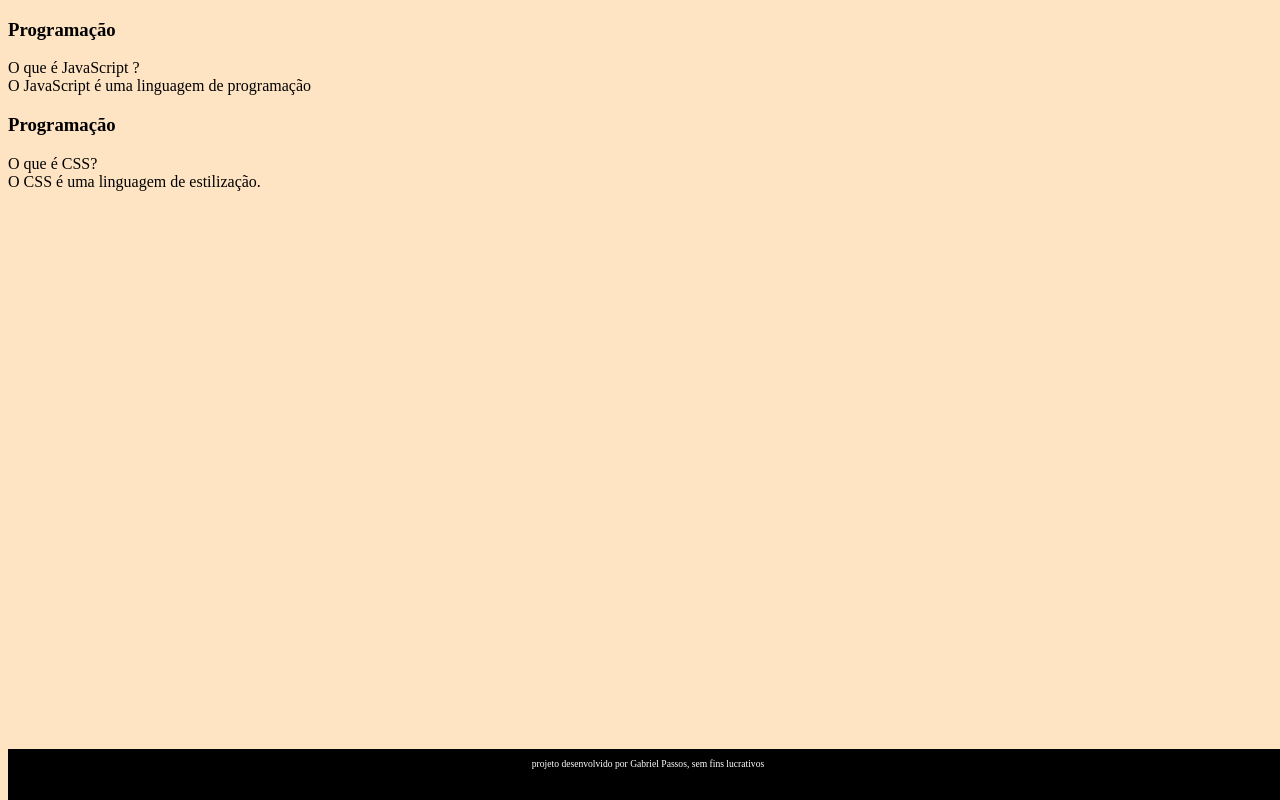
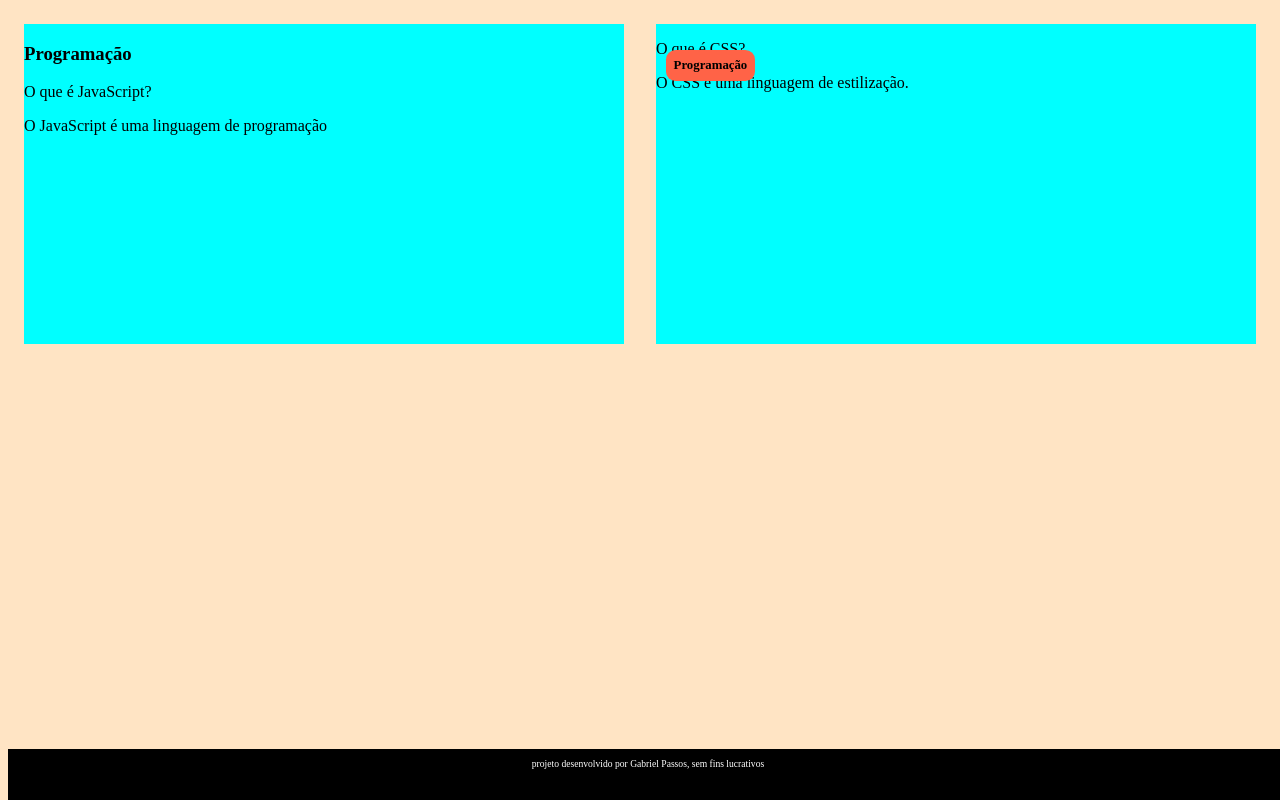
Before and after one commit to gabrielpassos10/pagina-flashcard, a plain HTML site: page index.html in a window 1280 px wide. Drawn offline with Linux system fonts and the light colour scheme; files that its build step writes are made by us from their sources.

Commit message:
atualizado

```diff
--- a/index.html
+++ b/index.html
@@ -13,10 +13,10 @@
               <div class="cartao_conteudo">
                 <h3>Programação</h3>
                 <div class="cartao_conteudo_pergunta">
-                    O que é JavaScript ?
+                    <p>O que é JavaScript?</p>
                 </div>
                 <div class="cartao_ conteudo_resposta">
-                    O JavaScript é uma linguagem de programação
+                    <p>O JavaScript é uma linguagem de programação</p>
                 </div>
               </div>
 </article>
@@ -24,10 +24,10 @@
         <div class="cartao__conteudo">
                 <h3> Programação </h3>
                       <div class="cartao__conteudo__pergunta">
-                            O que é CSS?
+                            <p>O que é CSS?</p>
                         </div>
                        <div class="cartao__conteudo__resposta">
-                            O CSS é uma linguagem de estilização.
+                           <p>O CSS é uma linguagem de estilização.</p>
                          </div>
                         </div>
 
--- a/style.css
+++ b/style.css
@@ -15,3 +15,28 @@ footer p{
      height:2rem;
      margin-top: 0,5rem;
 }
+
+#container {
+    display: flex;
+}
+.cartao {
+    margin: 1rem 1rem;
+    background-color: aqua;
+    height: 20rem;
+    flex-grow: 1;
+    flex-basis: calc(33% - 6rem);
+}
+cartao__conteudo {
+    text-align: center;
+    background-color: aquamarine;
+    height: 100%;
+}.cartao__conteudo h3 {
+    background-color: tomato;
+    text-align: left;
+    padding: 0.5rem;
+    position: absolute;
+    margin: 0.6rem;
+    border-radius:0.6rem;
+    font-size: 1vw;
+
+}
```
